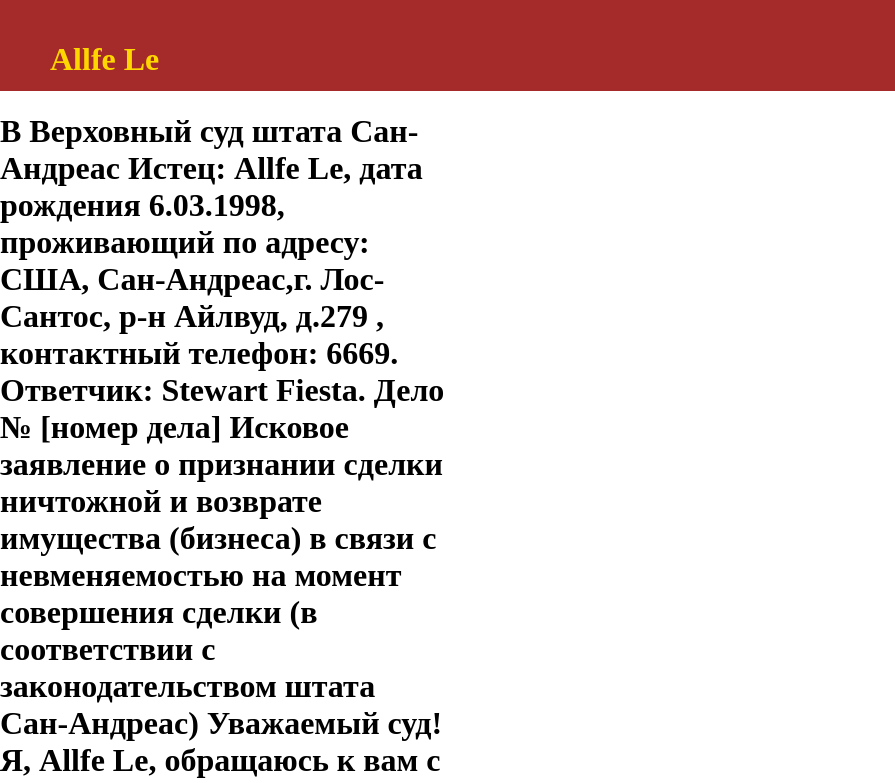
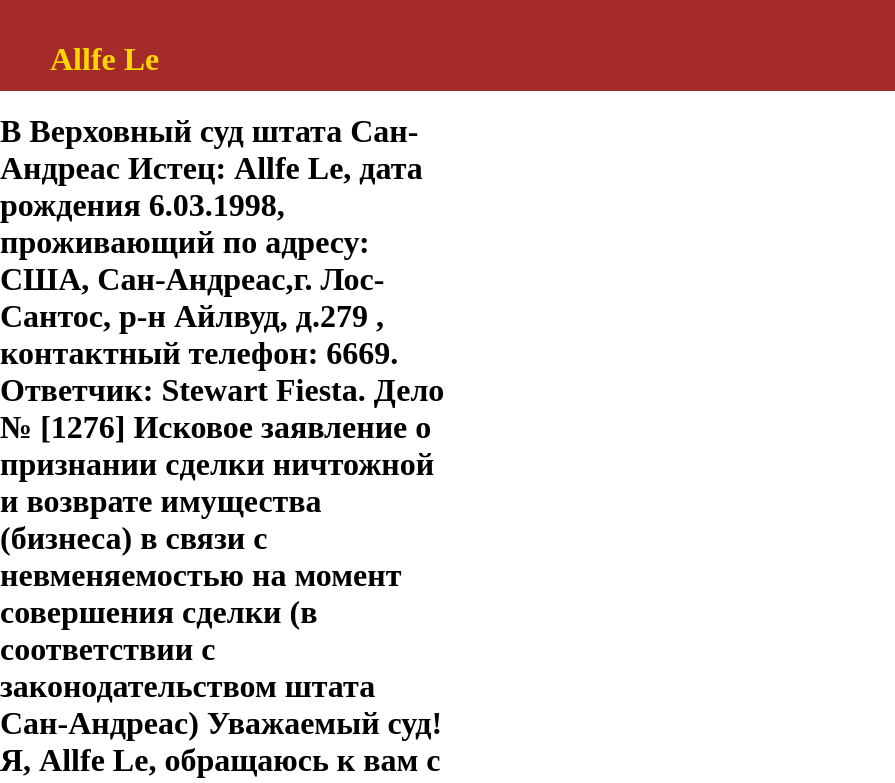
Before and after one commit to GRAPI-TAPE1213/grap.github.io, a plain HTML site: page index.html in a window 1280 px wide. Shown: the top 783 px of the page, 0-895 px from the left. Drawn offline with Linux system fonts and the light colour scheme.

Commit message:
Update index.html

```diff
--- a/index.html
+++ b/index.html
@@ -44,7 +44,7 @@
     <main>
         <div class="main">
             <h1>В Верховный суд штата Сан-Андреас
-Истец: Allfe Le, дата рождения 6.03.1998, проживающий по адресу: США, Сан-Андреас,г. Лос-Сантос, р-н Айлвуд, д.279 , контактный телефон: 6669. Ответчик: Stewart Fiesta. Дело № [номер дела]
+Истец: Allfe Le, дата рождения 6.03.1998, проживающий по адресу: США, Сан-Андреас,г. Лос-Сантос, р-н Айлвуд, д.279 , контактный телефон: 6669. Ответчик: Stewart Fiesta. Дело № [1276]
 Исковое заявление о признании сделки ничтожной и возврате имущества (бизнеса) в связи с невменяемостью на момент совершения сделки (в соответствии с законодательством штата Сан-Андреас)
 Уважаемый суд!
 Я, Allfe Le, обращаюсь к вам с просьбой признать сделку по продаже моего бизнеса группе «Продукты Лос-Сантос» ничтожной и обязать ответчика вернуть мне все активы, отчуждённые по данному договору, руководствуясь законами штата Сан-Андреас.
```
